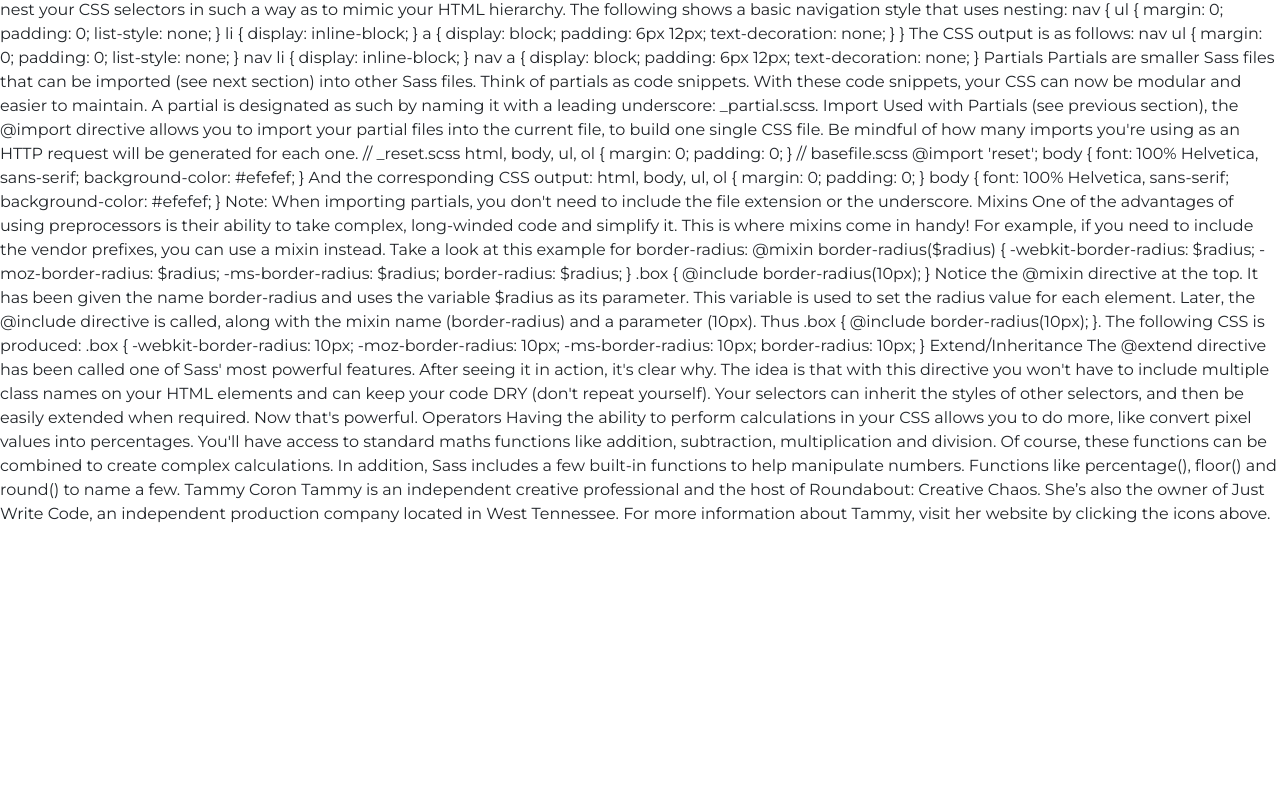
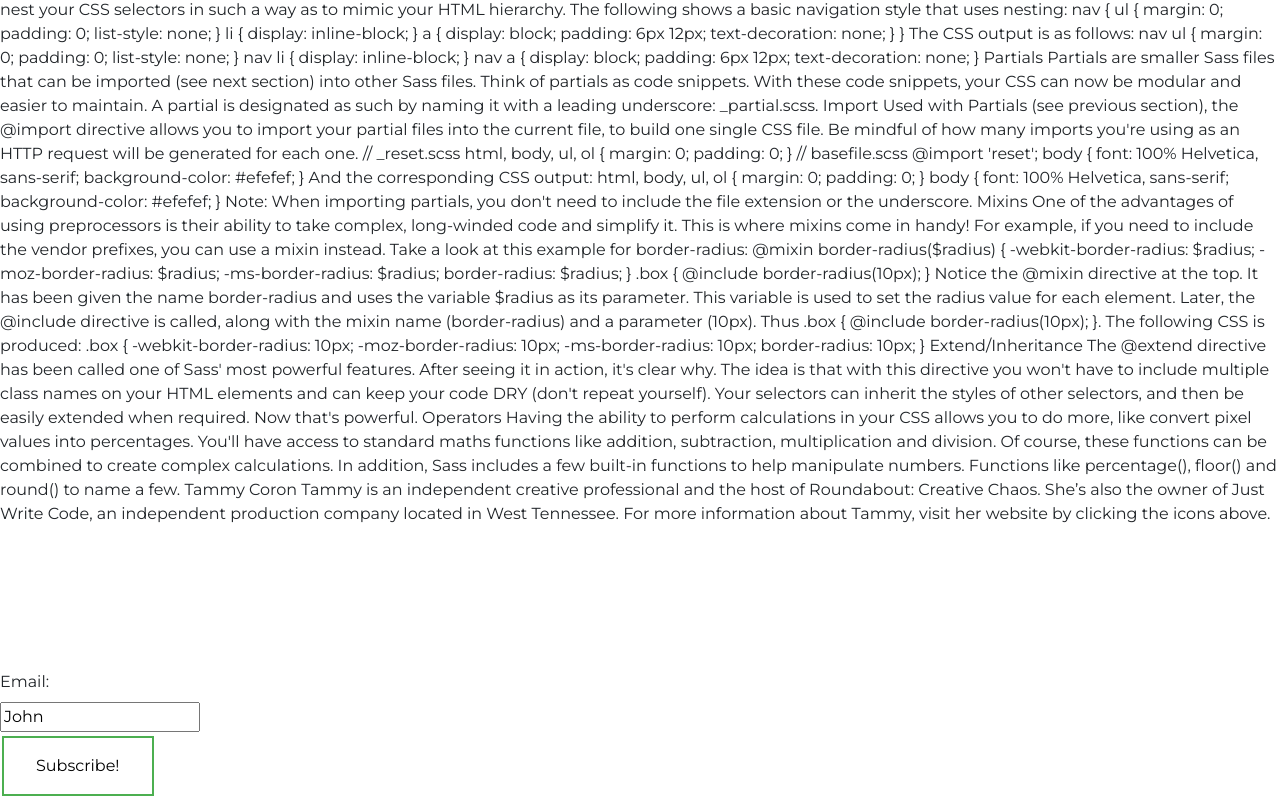
Before and after one commit to Senijs/my_html_workbook.html, a plain HTML site: page default.html in a window 1280 px wide. Shown: the part 623-1423 px from the top of the page. Before the commit the page ends 1149 px from the top, so only its background shows below. Drawn offline with Linux system fonts and the light colour scheme; a script that the page names is missing.

Commit message:
Add files via upload

```diff
--- a/default.html
+++ b/default.html
@@ -21,6 +21,33 @@
   <link rel="apple-touch-icon" href="/apple-touch-icon.png">
 
   <link rel="stylesheet" href="styles.css">
+
+  <style>
+.button {
+  background-color: #4CAF50; /* Green */
+  border: none;
+  color: white;
+  padding: 16px 32px;
+  text-align: center;
+  text-decoration: none;
+  display: inline-block;
+  font-size: 16px;
+  margin: 4px 2px;
+  transition-duration: 0.4s;
+  cursor: pointer;
+}
+
+.button1 {
+  background-color: white;
+  color: black;
+  border: 2px solid #4CAF50;
+}
+
+.button1:hover {
+  background-color: #4CAF50;
+  color: white;
+}
+</style>
 
 
 </head>
@@ -208,6 +235,23 @@ In addition, Sass includes a few built-in functions to help manipulate numbers.
  Tammy Coron
 
 Tammy is an independent creative professional and the host of Roundabout: Creative Chaos. She’s also the owner of Just Write Code, an independent production company located in West Tennessee. For more information about Tammy, visit her website by clicking the icons above.
+<br>
+<br>
+<br>
+<br>
+<br>
+<br>
+<br>
+
+
+<form action="/action_page.php">
+  <label for="Email">Email:</label><br>
+  <input type="text" id="fname" name="fname" value="John"><br>
+  <button class="button button1">Subscribe!</button>
+</form>
+
+
+
 
   <script src="js/scripts.js"></script>
 </body>
```
